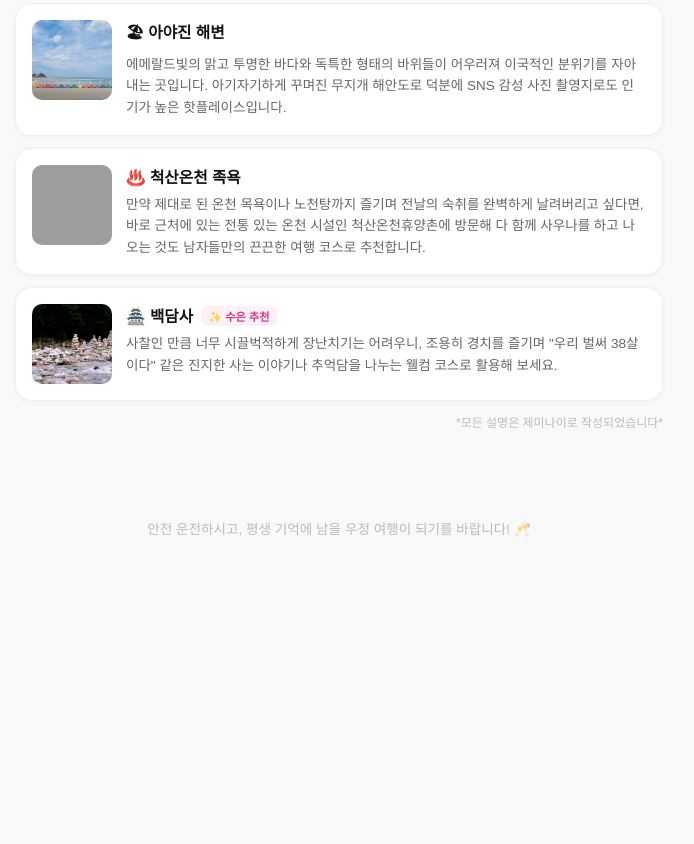
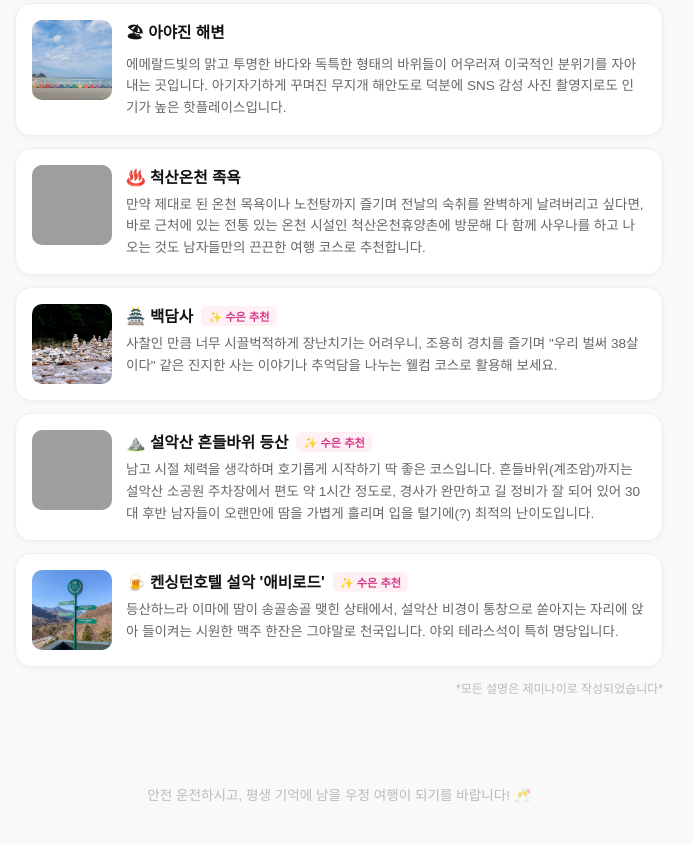
Before and after one commit to tndms1009/plan, a plain HTML site: page index_1.html in a window 1280 px wide. Shown: the part 2024-2868 px from the top of the page, without its empty margins (301-995 px from the left). Before the commit the page ends 2602 px from the top, so only its background shows below. Drawn offline with Linux system fonts and the light colour scheme; grey boxes are pictures that could not be loaded.

Commit message:
Add files via upload

```diff
--- a/index_1.html
+++ b/index_1.html
@@ -494,6 +494,31 @@
         </div>
       </div>
     </div>
+    <div class="spot-card">
+      <div class="spot-card-inner">
+        <img class="spot-card-img" src="img/tab01_5.jpg" alt="설악산 흔들바위 등산" />
+        <div class="spot-card-body">
+          <div class="spot-card-header">
+            <a class="spot-card-title" href="https://naver.me/FA2ftSzY" target="_blank">⛰️ 설악산 흔들바위 등산</a>
+            <span class="spot-pick">✨ 수은 추천</span>
+          </div>
+          <p class="spot-card-desc">남고 시절 체력을 생각하며 호기롭게 시작하기 딱 좋은 코스입니다. 흔들바위(계조암)까지는 설악산 소공원 주차장에서 편도 약 1시간 정도로, 경사가 완만하고 길 정비가 잘 되어 있어 30대 후반 남자들이 오랜만에 땀을 가볍게 흘리며 입을 털기에(?) 최적의 난이도입니다.</p>
+        </div>
+      </div>
+    </div>
+
+    <div class="spot-card">
+      <div class="spot-card-inner">
+        <img class="spot-card-img" src="img/tab01_6.jpg" alt="켄싱턴호텔 애비로드" />
+        <div class="spot-card-body">
+          <div class="spot-card-header">
+            <a class="spot-card-title" href="https://naver.me/FsRsqD9I" target="_blank">🍺 켄싱턴호텔 설악 '애비로드'</a>
+            <span class="spot-pick">✨ 수은 추천</span>
+          </div>
+          <p class="spot-card-desc">등산하느라 이마에 땀이 송골송골 맺힌 상태에서, 설악산 비경이 통창으로 쏟아지는 자리에 앉아 들이켜는 시원한 맥주 한잔은 그야말로 천국입니다. 야외 테라스석이 특히 명당입니다.</p>
+        </div>
+      </div>
+    </div>
     <p class="spot-notice">*모든 설명은 제미나이로 작성되었습니다*</p>
 
   </div>
```
